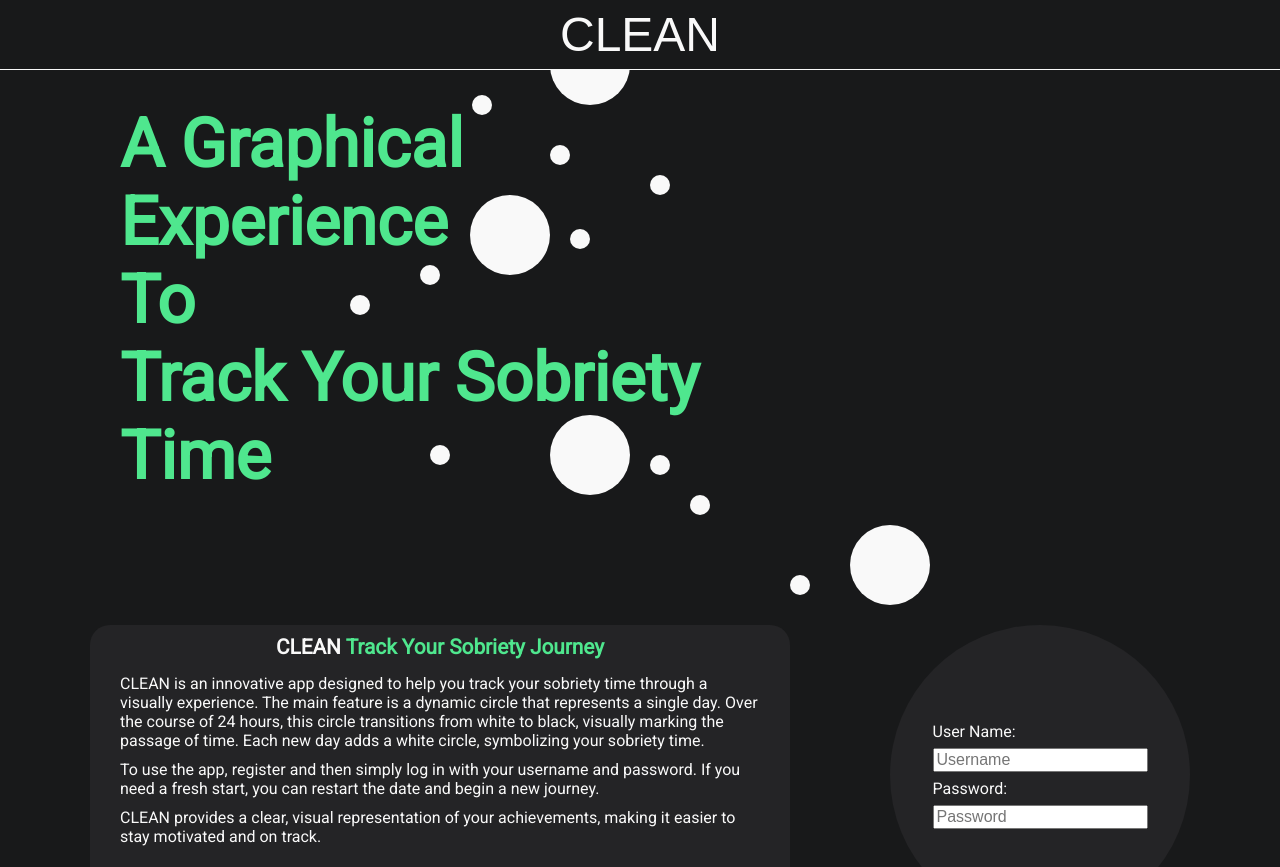
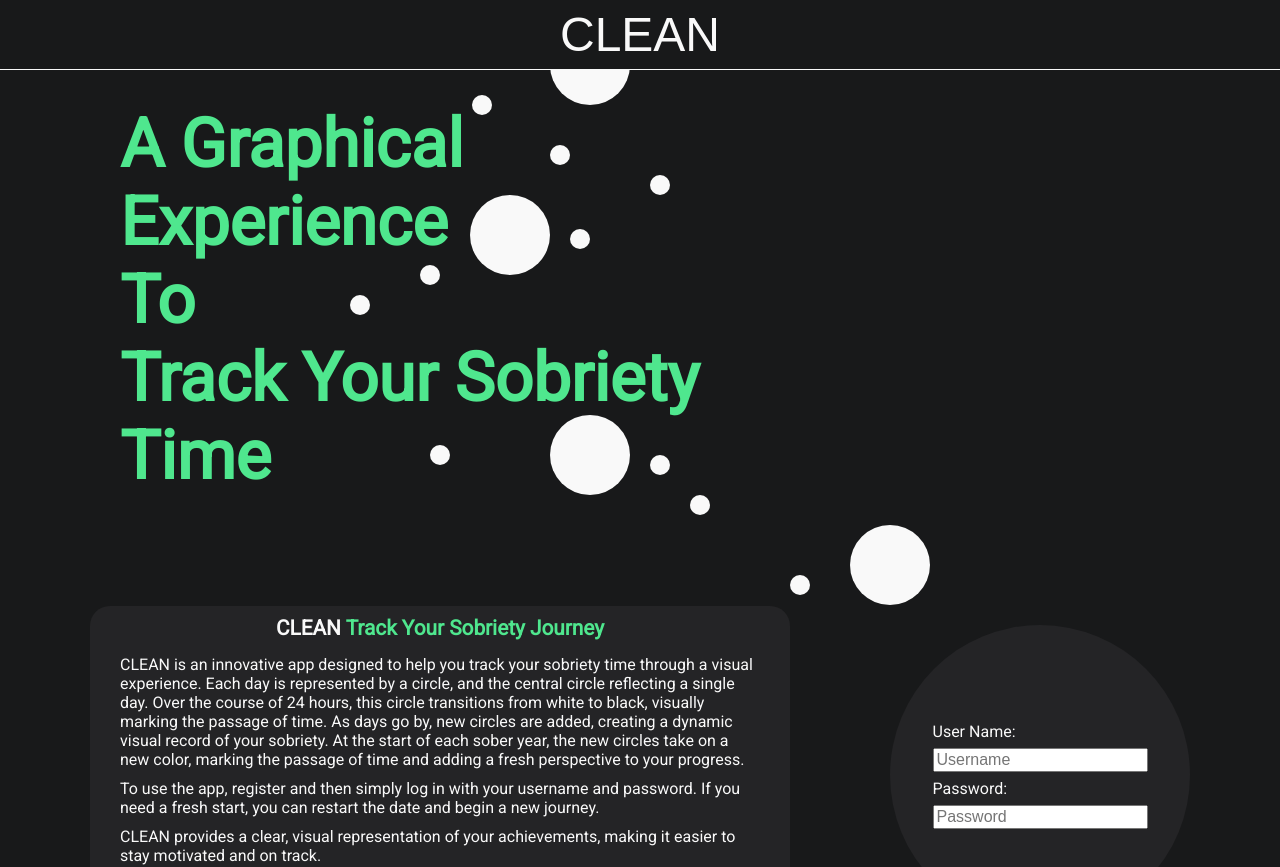
Before and after one commit to Wallenborg/clean, a Next.js app: page / in a window 1280 px wide. Shown: the top 867 px of the page. Built offline with nearby package versions, Linux system fonts and the light colour scheme; no server answers; a web font is replaced by a local one.

Commit message:
Update text description for CLEAN app

```diff
--- a/app/page.js
+++ b/app/page.js
@@ -20,7 +20,7 @@ export default function Home() {
           title="CLEAN"
           subtitle="Track Your Sobriety Journey"
           text={[
-            "CLEAN is an innovative app designed to help you track your sobriety time through a visually experience. The main feature is a dynamic circle that represents a single day. Over the course of 24 hours, this circle transitions from white to black, visually marking the passage of time. Each new day adds a white circle, symbolizing your sobriety time.",
+            "CLEAN is an innovative app designed to help you track your sobriety time through a visual experience. Each day is represented by a circle, and the central circle reflecting a single day. Over the course of 24 hours, this circle transitions from white to black, visually marking the passage of time. As days go by, new circles are added, creating a dynamic visual record of your sobriety. At the start of each sober year, the new circles take on a new color, marking the passage of time and adding a fresh perspective to your progress.",
             "To use the app, register and then simply log in with your username and password. If you need a fresh start, you can restart the date and begin a new journey.",
             "CLEAN provides a clear, visual representation of your achievements, making it easier to stay motivated and on track.",
           ]}
```
